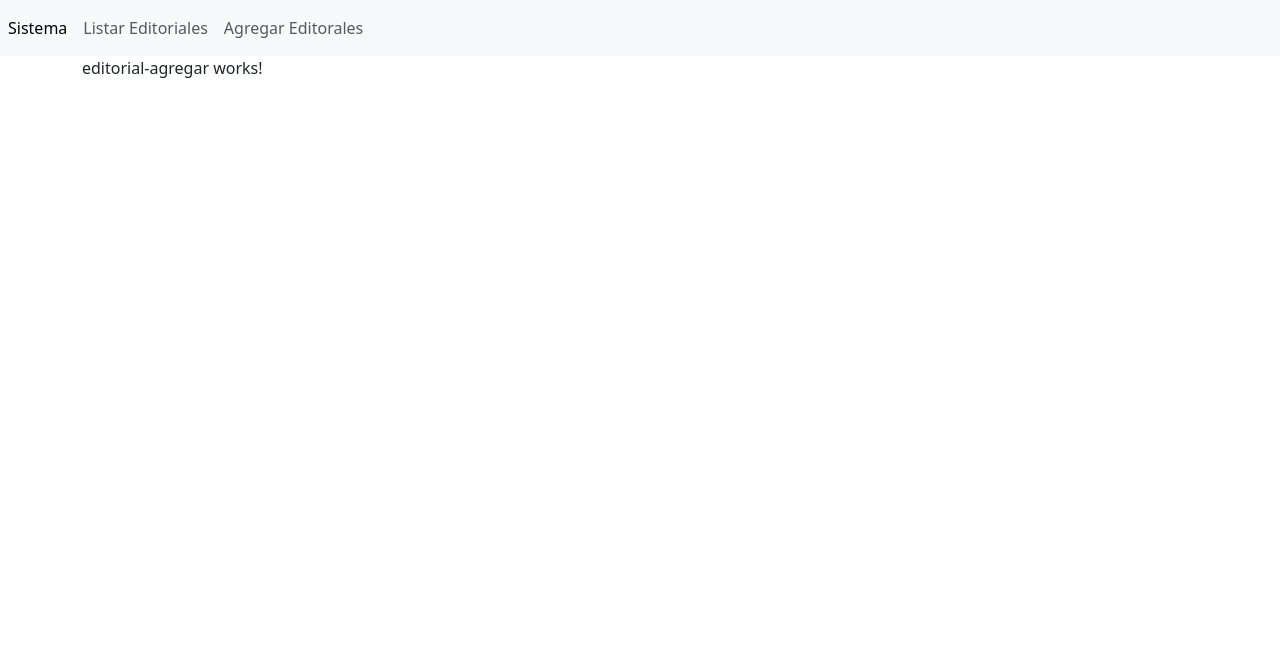
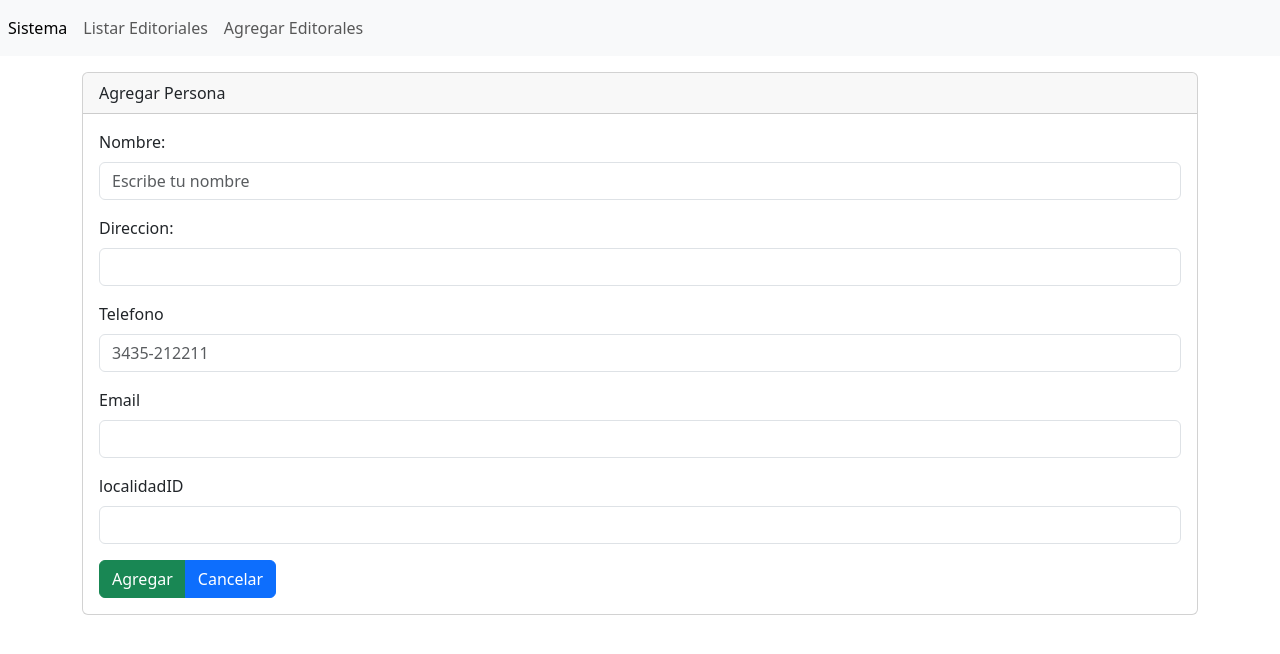
Before and after one commit to StevenGerman/crudEditoriales, an Angular app: page /agregar-editorial in a window 1280 px wide. Shown: the top 654 px of the page. Built offline with nearby package versions, Linux system fonts and the light colour scheme.

Commit message:
post andando

```diff
--- a/src/app/components/editorial-agregar/editorial-agregar.component.html
+++ b/src/app/components/editorial-agregar/editorial-agregar.component.html
@@ -1 +1,60 @@
-<p>editorial-agregar works!</p>
+<div class="card mt-3">
+    <div class="card-header">Agregar Persona</div>
+    <div class="card-body">
+      <form  [formGroup]="formularioEditoriales"  (ngSubmit)="enviarDatos()" >
+        <div class="mb-3">
+          <label for="" class="form-label">Nombre:</label>
+          <input
+            type="text"
+            class="form-control"
+            formControlName="ediNombre"
+            placeholder="Escribe tu nombre"
+          />
+        </div>
+
+        <div class="mb-3">
+          <label for="" class="form-label">Direccion:</label>
+          <input type="email" formControlName="ediDireccion"  class="form-control" placeholder="" />
+        </div>
+
+        <div class="mb-3">
+            <label for="" class="form-label">Telefono</label>
+            <input
+                type="text"
+                class="form-control"
+                formControlName="ediTelefono"
+                aria-describedby="helpId"
+                placeholder="3435-212211"
+            />
+        </div>
+
+        <div class="mb-3">
+            <label for="" class="form-label">Email</label>
+            <input
+                type="email"
+                class="form-control"
+                formControlName="ediEmail"
+                aria-describedby="helpId"
+            />
+        </div>
+        <div class="mb-3">
+            <label for="" class="form-label">localidadID</label>
+            <input
+                type="text"
+                class="form-control"
+                formControlName="LocalidadID"
+
+                aria-describedby="helpId"
+
+            />
+        </div>
+
+
+
+        <div class="btn-group" role="group" aria-label="">
+          <button type="submit" class="btn btn-success">Agregar</button>
+          <button type="button" class="btn btn-primary">Cancelar</button>
+        </div>
+      </form>
+    </div>
+  </div>
--- a/src/app/components/editorial-agregar/editorial-agregar.component.ts
+++ b/src/app/components/editorial-agregar/editorial-agregar.component.ts
@@ -1,10 +1,46 @@
-import { Component } from '@angular/core';
+import { Component, OnInit } from '@angular/core';
+
+import { FormGroup, FormBuilder } from '@angular/forms';
+
+import { EditorialService } from 'src/app/services/editorial.service';
 
 @Component({
   selector: 'app-editorial-agregar',
   templateUrl: './editorial-agregar.component.html',
   styleUrls: ['./editorial-agregar.component.css']
 })
-export class EditorialAgregarComponent {
+export class EditorialAgregarComponent implements OnInit {
+
+  formularioEditoriales: FormGroup;
+
+  constructor(
+    private servicioEditoriales:EditorialService,
+    public formulario: FormBuilder
+
+  ){
+
+    this.formularioEditoriales = this.formulario.group({
+      ediNombre:[''],
+      ediDireccion:[''],
+      ediTelefono:[''],
+      ediEmail:[''],
+      LocalidadID:['']
+    });
+
+  }
+
+
+  ngOnInit(): void {
+
+  }
+
+  enviarDatos():any{
+
+    console.log(this.formularioEditoriales.value);
+    this.servicioEditoriales.AgregarEditorial(this.formularioEditoriales.value).subscribe();
+
+    //this.ruteador.navigateByUrl('/listar-empleado');
+  }
+
 
 }
--- a/src/app/services/Editorial.model.ts
+++ b/src/app/services/Editorial.model.ts
@@ -4,7 +4,7 @@ export interface Editorial{
     ediDireccion: String;
     ediTelefono: String;
     ediEmail: String;
-    localidadID: String;
+    LocalidadID: String;
 
 
 }
--- a/src/app/services/editorial.service.ts
+++ b/src/app/services/editorial.service.ts
@@ -17,6 +17,9 @@ export class EditorialService {
     return this.clienteHttp.get(this.API);
   }
 
+  AgregarEditorial(datosEditorial:Editorial):Observable<any>{
+    return this.clienteHttp.post(this.API,datosEditorial);
+  }
 
 
 }
```
